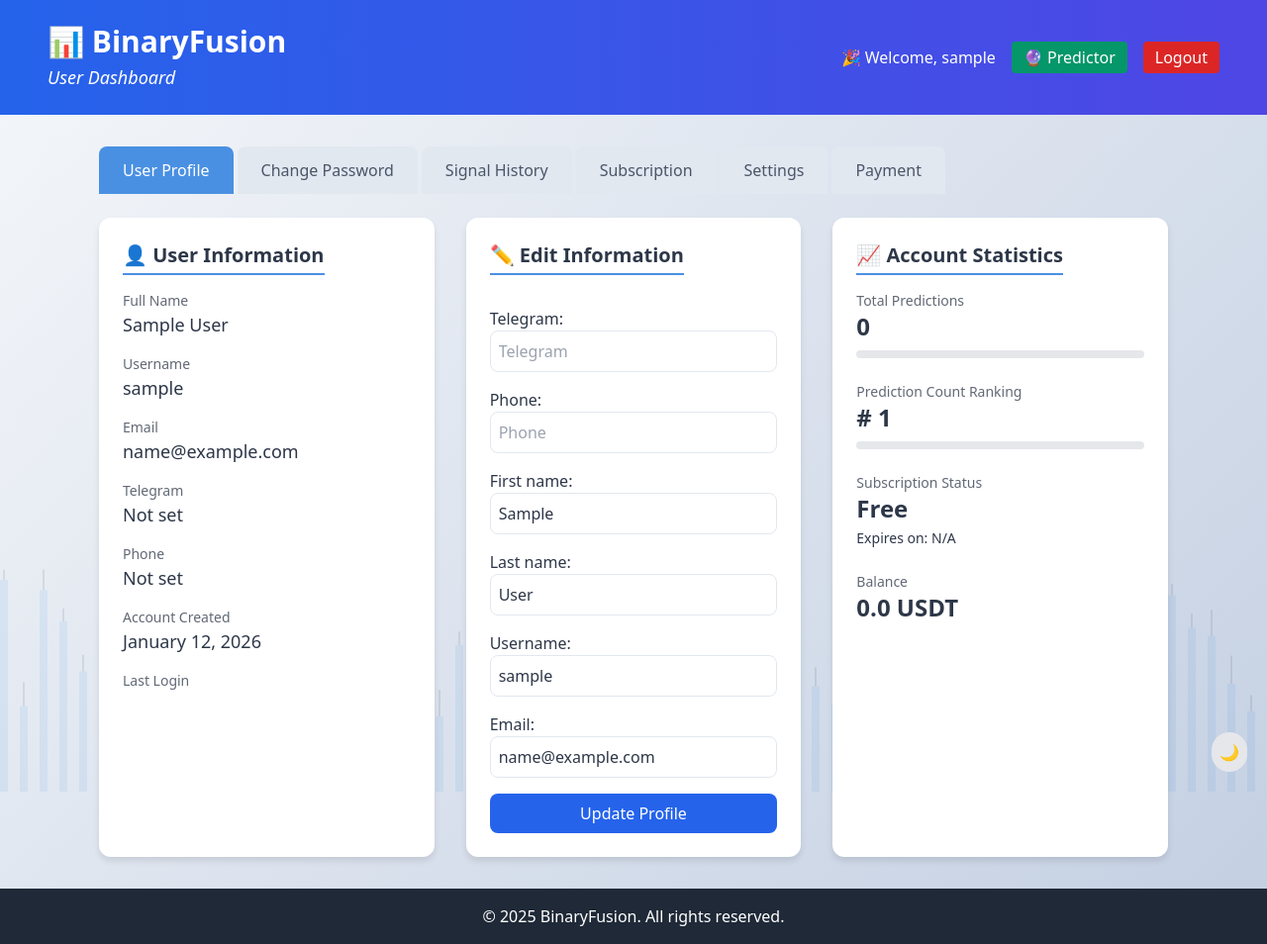
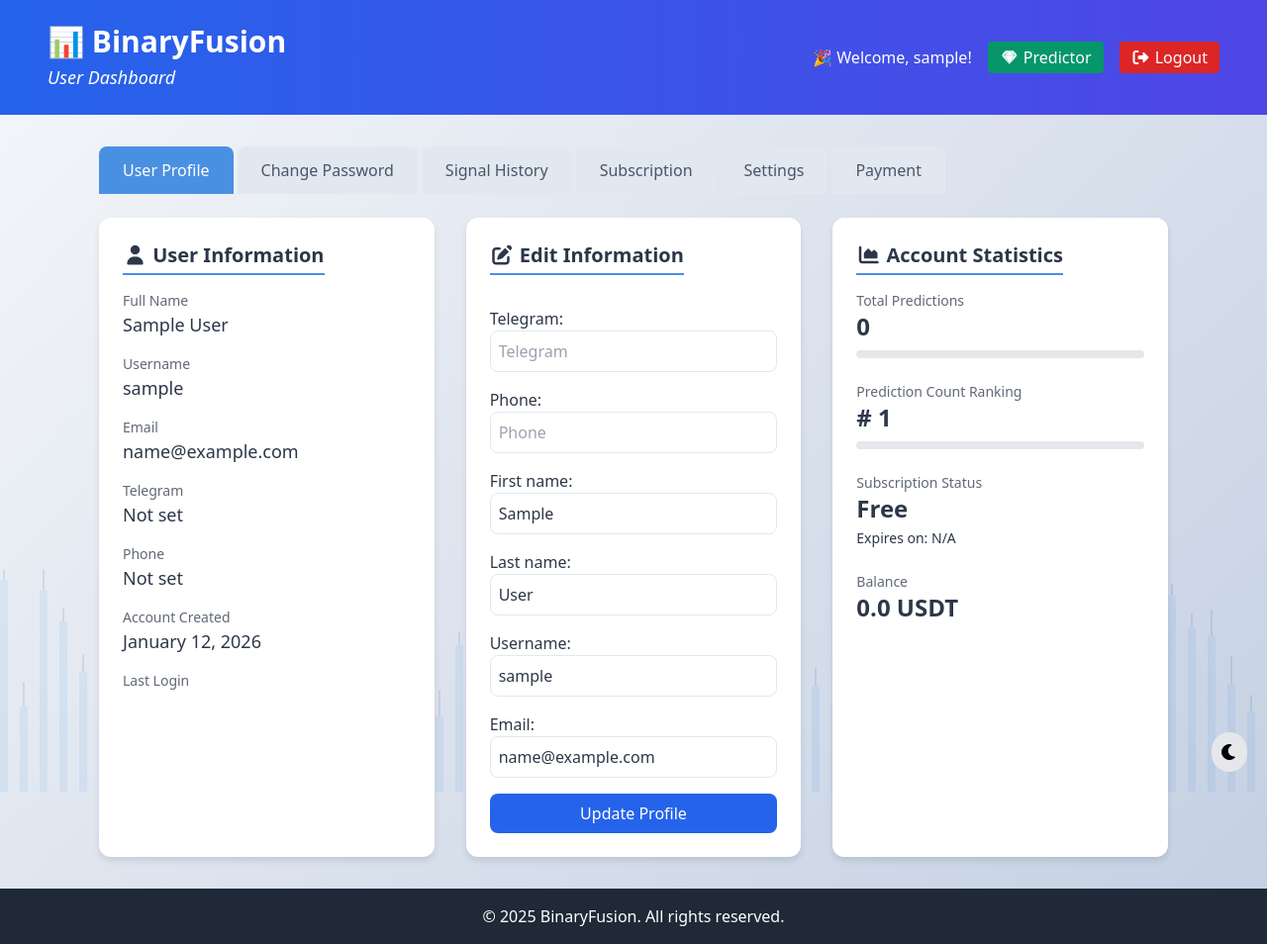
Before and after one commit to ArkaKarmoker/BinaryFusion, a Django app: page /accounts/dashboard/ in a window 1280 px wide. Shown: the whole page at 99% size. Run offline with Django 5.2, Linux system fonts and the light colour scheme; the visitor is signed in with stand-in values (Sample User, id 1); data that the repository does not hold is empty; some libraries are stand-ins or nearby versions.

Commit message:
Replaced emojis with font awesome icons

```diff
--- a/templates/accounts/dashboard.html
+++ b/templates/accounts/dashboard.html
@@ -8,7 +8,8 @@
     <!-- <link rel="icon" type="image/jpg" href="https://cdn.vectorstock.com/i/500p/24/31/candlestick-chart-icon-stock-fluctuations-vector-45672431.jpg"> -->
     <link rel="icon" type="image/jpg" href="{% static 'images/favicon2.png' %}">
     <link href="https://cdn.jsdelivr.net/npm/tailwindcss@2.2.19/dist/tailwind.min.css" rel="stylesheet">
-    <link rel="stylesheet" href="https://cdnjs.cloudflare.com/ajax/libs/font-awesome/6.4.0/css/all.min.css">
+    <!-- <link rel="stylesheet" href="https://cdnjs.cloudflare.com/ajax/libs/font-awesome/6.4.0/css/all.min.css"> -->
+    <link rel="stylesheet" href="https://cdnjs.cloudflare.com/ajax/libs/font-awesome/7.0.1/css/all.min.css">
 
     <link rel="stylesheet" href="https://cdn.jsdelivr.net/npm/notyf@3/notyf.min.css">
 
@@ -406,8 +407,8 @@
 <body class="min-h-screen flex flex-col light-mode transition-colors duration-300" id="body">
     <canvas id="tradingCanvas" class="trading-animation"></canvas>
     <button class="theme-toggle bg-gray-200 dark:bg-gray-700 p-2 rounded-full" onclick="toggleTheme()">
-        <span class="light-icon">🌙</span>
-        <span class="dark-icon hidden">☀️</span>
+        <span class="light-icon"><i class="fa fa-moon"></i></span>
+        <span class="dark-icon hidden"><i class="fa fa-sun"></i></span>
     </button>
 
     <div id="imageModal" class="modal" onclick="closeModal()">
@@ -422,10 +423,10 @@
                 <p class="text-lg mt-1"><i>User Dashboard</i></p>
             </div>
             <div class="flex flex-col sm:flex-row items-center space-y-3 sm:space-y-0 sm:space-x-4 w-full md:w-auto justify-center md:justify-end">
-                <span class="text-base font-medium light-mode:text-gray-800 dark-mode:text-white text-center" id="welcome-username">🎉 Welcome, {{ user.username }}</span>
+                <span class="text-base font-medium light-mode:text-gray-800 dark-mode:text-white text-center" id="welcome-username">🎉 Welcome, {{ user.username }}!</span>
                 <div class="flex space-x-4">
-                    <a href="{% url 'app' %}" class="inline-block bg-green-600 text-white px-3 py-1 rounded hover:bg-green-700 transition text-base whitespace-nowrap" target="_blank">🔮 Predictor</a>
-                    <a href="{% url 'logout' %}" class="inline-block bg-red-600 text-white px-3 py-1 rounded hover:bg-red-700 transition text-base whitespace-nowrap">Logout</a>
+                    <a href="{% url 'app' %}" class="inline-block bg-green-600 text-white px-3 py-1 rounded hover:bg-green-700 transition text-base whitespace-nowrap" target="_blank"><i class="fa-brands fa-sketch"></i> Predictor</a>
+                    <a href="{% url 'logout' %}" class="inline-block bg-red-600 text-white px-3 py-1 rounded hover:bg-red-700 transition text-base whitespace-nowrap"><i class="fa fa-right-from-bracket"></i> Logout</a>
                 </div>
             </div>
         </div>
@@ -442,7 +443,7 @@
         <div id="user-tab" class="tab-content active">
             <div class="grid grid-cols-1 md:grid-cols-3 gap-8">
                 <div class="card p-6">
-                    <h2 class="text-xl section-title mb-4">👤 User Information</h2>
+                    <h2 class="text-xl section-title mb-4"><i class="fa fa-user"></i> User Information</h2>
                     <div class="space-y-4">
                         <div>
                             <p class="text-sm font-medium opacity-75">Full Name</p>
@@ -475,7 +476,7 @@
                     </div>
                 </div>
                 <div class="card p-6">
-                    <h2 class="text-xl section-title mb-4">✏️ Edit Information</h2>
+                    <h2 class="text-xl section-title mb-4"><i class="fa fa-pen-to-square"></i> Edit Information</h2>
                     <form id="profile-form" method="post" action="{% url 'dashboard' %}" class="space-y-4">
                         {% csrf_token %}
                         {{ form.as_p }}
@@ -483,7 +484,7 @@
                     </form>
                 </div>
                 <div class="card p-6">
-                    <h2 class="text-xl section-title mb-4">📈 Account Statistics</h2>
+                    <h2 class="text-xl section-title mb-4"><i class="fa fa-chart-area"></i> Account Statistics</h2>
                     <div class="space-y-6">
                         <div>
                             <p class="text-sm font-medium opacity-75">Total Predictions</p>
@@ -514,7 +515,7 @@
         </div>
         <div id="change-password-tab" class="tab-content">
             <div class="card p-6">
-                <h2 class="text-xl section-title mb-4">🔒 Change Password</h2>
+                <h2 class="text-xl section-title mb-4"><i class="fa fa-key"></i> Change Password</h2>
                 <form id="password-form" method="post" action="{% url 'dashboard' %}" class="space-y-4">
                     {% csrf_token %}
                     <div>
@@ -544,7 +545,7 @@
         </div>
         <div id="settings-tab" class="tab-content">
             <div class="card p-6">
-                <h2 class="text-xl section-title mb-4">⚙️ Settings</h2>
+                <h2 class="text-xl section-title mb-4"><i class="fa fa-gear"></i> Settings</h2>
                 <form id="settings-form" method="post" action="{% url 'dashboard' %}" class="space-y-8">
                     {% csrf_token %}
                     <div>
@@ -691,7 +692,7 @@
                     {% endif %}
                 </div>
                 <div class="card p-6">
-                    <h2 class="text-xl section-title mb-4">📊 Subscription Status</h2>
+                    <h2 class="text-xl section-title mb-4"><i class="fa fa-money-check-dollar"></i> Subscription Status</h2>
                     <div class="space-y-4">
                         <div>
                             <p class="text-sm font-medium opacity-75">Current Plan</p>
@@ -726,7 +727,7 @@
         <div id="payment-tab" class="tab-content">
             <div class="grid grid-cols-1 md:grid-cols-2 gap-8">
                 <div class="card p-6">
-                    <h2 class="text-xl section-title mb-4">💰 Current Balance</h2>
+                    <h2 class="text-xl section-title mb-4"><i class="fa fa-sack-dollar"></i> Current Balance</h2>
                     <img src="{% static 'images/usdt.png' %}" alt="binance Logo" class="w-14 h-auto mx-auto mb-4 rounded">
                     <div class="flex items-center justify-center mb-6">
                         <div class="progress-circle" style="width: 80px; height: 80px;">
@@ -746,7 +747,7 @@
                     </div>
                 </div>
                 <div class="card p-6 row-span-2">
-                    <h2 class="text-xl section-title mb-4">💸 Deposit USDT</h2>
+                    <h2 class="text-xl section-title mb-4"><i class="fa fa-money-bill-transfer"></i> Deposit USDT</h2>
                     <div class="space-y-4">
                         <div class="mb-6 grid grid-cols-2 lg:flex lg:space-x-1 lg:gap-0 gap-2">
                             <button class="deposit-tab-button active" onclick="openDepositTab(event, 'nowpayments-tab')">NOWPayments</button>
@@ -811,7 +812,7 @@
                 </div>
             </div>
             <div class="card p-6 mt-8">
-                <h2 class="text-xl section-title mb-4">💲 Payment History</h2>
+                <h2 class="text-xl section-title mb-4"><i class="fa fa-file-invoice-dollar"></i> Payment History</h2>
                 <div class="overflow-x-auto">
                     <table class="w-full" id="paymentTable">
                         <thead>
@@ -877,7 +878,7 @@
         </div>
         <div id="signal-history-tab" class="tab-content">
             <div class="card p-6">
-                <h2 class="text-xl section-title mb-4">📡 Signal History</h2>
+                <h2 class="text-xl section-title mb-4"><i class="fa fa-tower-broadcast"></i> Signal History</h2>
                 <div class="mb-4">
                 <p class="dark:text-gray-200">
                     Your Total Predictions: <span class="font-bold">{{ total_predictions_user }}</span>
--- a/templates/accounts/login.html
+++ b/templates/accounts/login.html
@@ -195,8 +195,8 @@
     <canvas id="tradingCanvas" class="trading-animation"></canvas>
 
     <button class="theme-toggle bg-gray-200 dark:bg-gray-700 p-2 rounded-full" onclick="toggleTheme()">
-        <span class="light-icon">🌙</span>
-        <span class="dark-icon hidden">☀️</span>
+        <span class="light-icon"><i class="fa fa-moon"></i></span>
+        <span class="dark-icon hidden"><i class="fa fa-sun"></i></span>
     </button>
 
     <header class="bg-gradient-to-r from-blue-600 to-indigo-600 text-white py-6 relative w-full px-4 sm:px-6 lg:px-8 mx-auto">
--- a/templates/accounts/password_reset.html
+++ b/templates/accounts/password_reset.html
@@ -151,8 +151,8 @@
     <canvas id="tradingCanvas" class="trading-animation"></canvas>
 
     <button class="theme-toggle bg-gray-200 dark:bg-gray-700 p-2 rounded-full" onclick="toggleTheme()">
-        <span class="light-icon">🌙</span>
-        <span class="dark-icon hidden">☀️</span>
+        <span class="light-icon"><i class="fa fa-moon"></i></span>
+        <span class="dark-icon hidden"><i class="fa fa-sun"></i></span>
     </button>
 
     <header class="bg-gradient-to-r from-blue-600 to-indigo-600 text-white py-6 relative w-full px-4 sm:px-6 lg:px-8 mx-auto">
--- a/templates/accounts/password_reset_complete.html
+++ b/templates/accounts/password_reset_complete.html
@@ -96,8 +96,8 @@
     <canvas id="tradingCanvas" class="trading-animation"></canvas>
 
     <button class="theme-toggle bg-gray-200 dark:bg-gray-700 p-2 rounded-full" onclick="toggleTheme()">
-        <span class="light-icon">🌙</span>
-        <span class="dark-icon hidden">☀️</span>
+        <span class="light-icon"><i class="fa fa-moon"></i></span>
+        <span class="dark-icon hidden"><i class="fa fa-sun"></i></span>
     </button>
 
     <header class="bg-gradient-to-r from-blue-600 to-indigo-600 text-white py-6 relative w-full px-4 sm:px-6 lg:px-8 mx-auto">
--- a/templates/accounts/password_reset_confirm.html
+++ b/templates/accounts/password_reset_confirm.html
@@ -149,8 +149,8 @@
     <canvas id="tradingCanvas" class="trading-animation"></canvas>
 
     <button class="theme-toggle bg-gray-200 dark:bg-gray-700 p-2 rounded-full" onclick="toggleTheme()">
-        <span class="light-icon">🌙</span>
-        <span class="dark-icon hidden">☀️</span>
+        <span class="light-icon"><i class="fa fa-moon"></i></span>
+        <span class="dark-icon hidden"><i class="fa fa-sun"></i></span>
     </button>
 
     <header class="bg-gradient-to-r from-blue-600 to-indigo-600 text-white py-6 relative w-full px-4 sm:px-6 lg:px-8 mx-auto">
--- a/templates/accounts/password_reset_done.html
+++ b/templates/accounts/password_reset_done.html
@@ -96,8 +96,8 @@
     <canvas id="tradingCanvas" class="trading-animation"></canvas>
 
     <button class="theme-toggle bg-gray-200 dark:bg-gray-700 p-2 rounded-full" onclick="toggleTheme()">
-        <span class="light-icon">🌙</span>
-        <span class="dark-icon hidden">☀️</span>
+        <span class="light-icon"><i class="fa fa-moon"></i></span>
+        <span class="dark-icon hidden"><i class="fa fa-sun"></i></span>
     </button>
 
     <header class="bg-gradient-to-r from-blue-600 to-indigo-600 text-white py-6 relative w-full px-4 sm:px-6 lg:px-8 mx-auto">
--- a/templates/accounts/registration.html
+++ b/templates/accounts/registration.html
@@ -208,8 +208,8 @@
     <canvas id="tradingCanvas" class="trading-animation"></canvas>
 
     <button class="theme-toggle bg-gray-200 dark:bg-gray-700 p-2 rounded-full" onclick="toggleTheme()">
-        <span class="light-icon">🌙</span>
-        <span class="dark-icon hidden">☀️</span>
+        <span class="light-icon"><i class="fa fa-moon"></i></span>
+        <span class="dark-icon hidden"><i class="fa fa-sun"></i></span>
     </button>
 
     <header class="bg-gradient-to-r from-blue-600 to-indigo-600 text-white py-6 relative w-full px-4 sm:px-6 lg:px-8 mx-auto">
```
Also changed, not shown: templates/predictor/app.html (+63 -15 lines).
